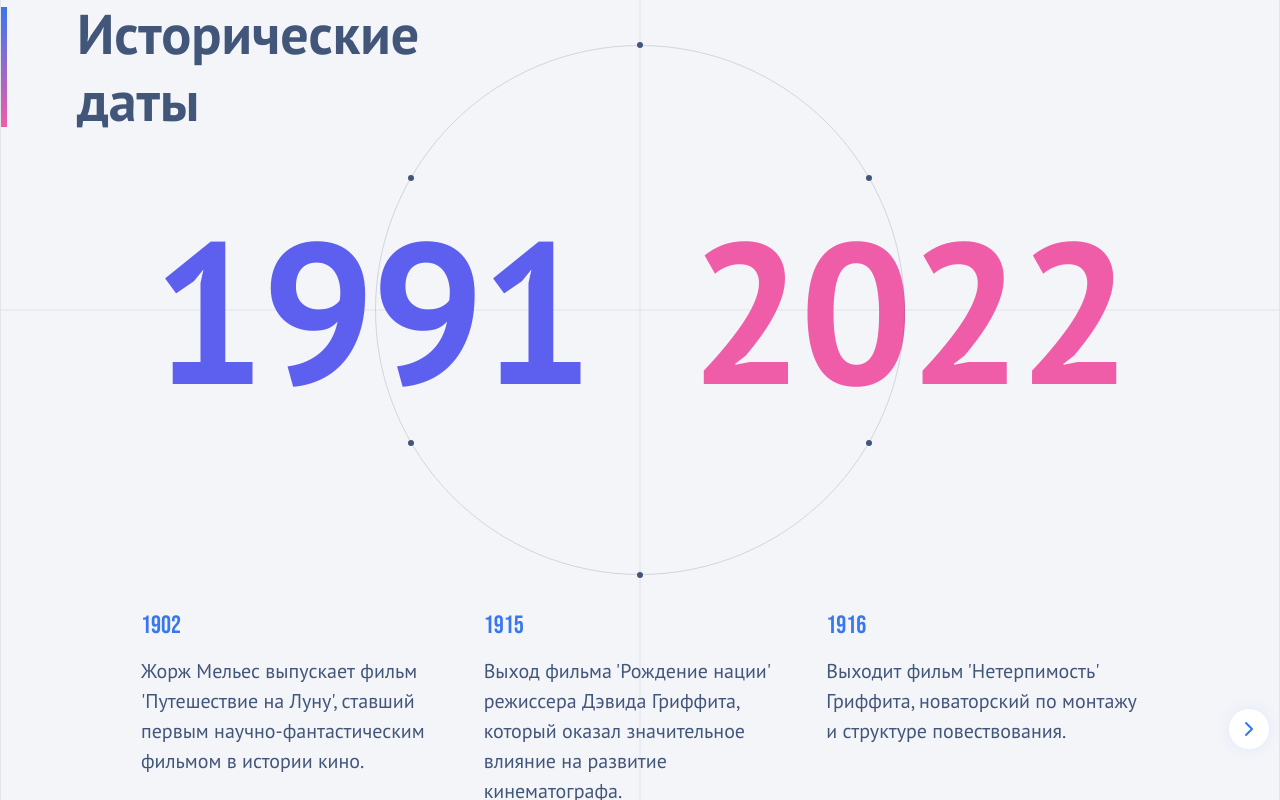
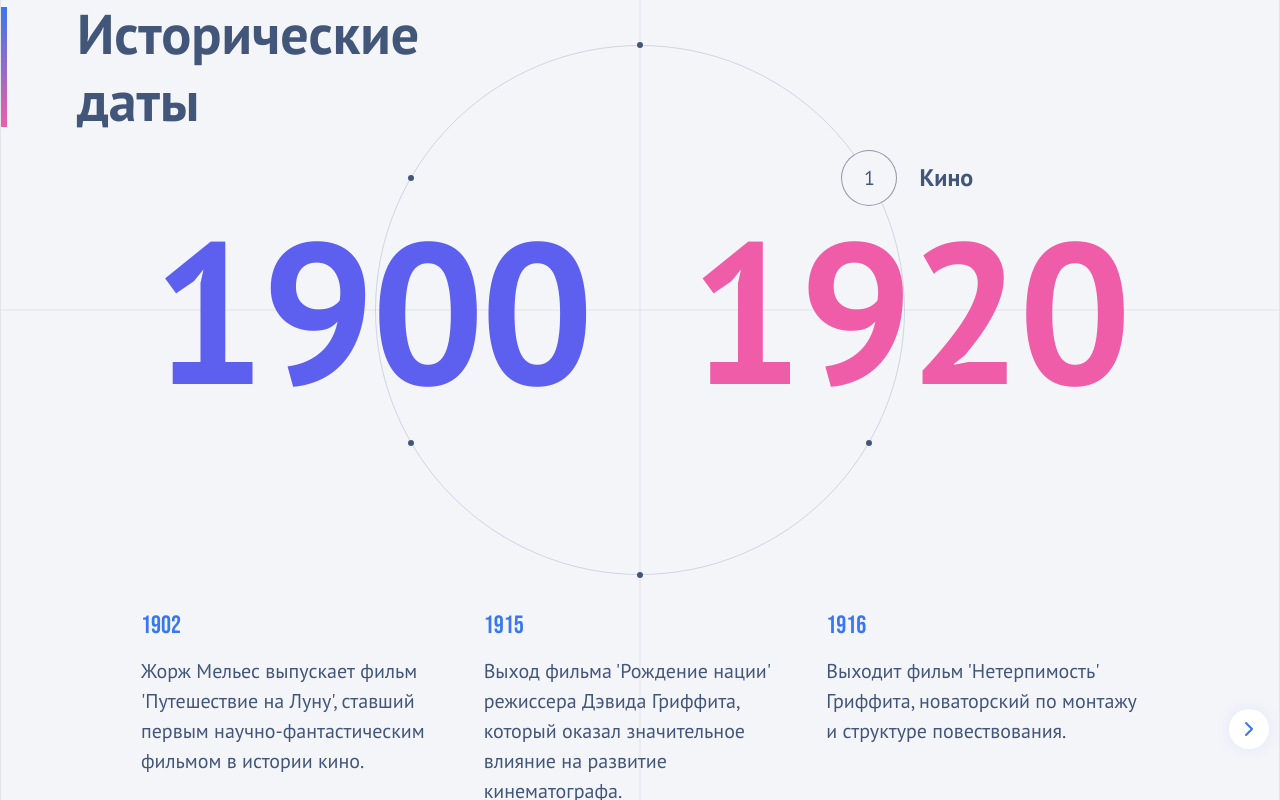
Before and after one commit to Katee-error/timeline-slider, a React (Create React App) app: page / in a window 1280 px wide. Built offline with nearby package versions, Linux system fonts and the light colour scheme.

Commit message:
feat: implement circle timeline with Jotai state management

```diff
--- a/package.json
+++ b/package.json
@@ -11,6 +11,7 @@
     "@types/react": "^18.0.0",
     "@types/react-dom": "^18.0.0",
     "gsap": "^3.12.7",
+    "jotai": "^2.11.1",
     "lucide": "^0.474.0",
     "lucide-react": "^0.474.0",
     "react": "^19.0.0",
@@ -19,7 +20,8 @@
     "sass": "^1.83.4",
     "swiper": "^11.2.1",
     "typescript": "^4.4.2",
-    "web-vitals": "^2.1.0"
+    "web-vitals": "^2.1.0",
+    "zod": "^3.24.1"
   },
   "scripts": {
     "start": "react-scripts start",
--- a/src/components/historical-events/events-wrapper/EventsWrapper.tsx
+++ b/src/components/historical-events/events-wrapper/EventsWrapper.tsx
@@ -2,10 +2,10 @@ import React, { useRef, useState } from "react";
 import { Swiper, SwiperSlide } from "swiper/react";
 import { Swiper as SwiperType } from "swiper";
 import type { Swiper as SwiperInterface } from "swiper/types";
-import historicalData from "../../data/historical-data.json";
 import "swiper/css";
 import { ChevronRight, ChevronLeft } from "lucide-react";
 import "./events-wrapper.scss";
+import { useCurrentPeriod } from "../../../data/hooks";
 
 type ActivePeriod = {
   activePeriod: number;
@@ -16,9 +16,7 @@ export const EventsWrapper: React.FC<ActivePeriod> = ({ activePeriod }) => {
   const [isBeginning, setIsBeginning] = useState(true);
   const [isEnd, setIsEnd] = useState(false);
 
-  const currentPeriod = historicalData.periods.find(
-    (period) => period.id === activePeriod
-  );
+  const currentPeriod = useCurrentPeriod();
 
   return (
     <div className="events-wrapper">
--- a/src/components/timeliine/TimeLine.tsx
+++ b/src/components/timeliine/TimeLine.tsx
@@ -15,7 +15,7 @@ export const Timeline: React.FC = () => {
         <div className="crosshair-wrapper">
           <div className="horizontal-line" />
           <CircleTimeline />
-          <TimeLinePeriod startDate="1991" endDate="2022" />
+          <TimeLinePeriod/>
         </div>
       </TimelineWrapper>
     </>
--- a/src/components/timeliine/circle-timeline/CircleTimeLine.tsx
+++ b/src/components/timeliine/circle-timeline/CircleTimeLine.tsx
@@ -1,22 +1,15 @@
 import React from "react";
 import "./circle-timeline.scss";
+import {
+  useChangeActivePeriodIndex,
+  useTimelinePeriodNames,
+} from "../../../data/hooks";
+import { activePeriodIndexAtom } from "../../../data/atoms";
+import { useAtomValue } from "jotai";
 
-interface TimelinePoint {
-  id: number;
-  angle: number;
-}
+const calculatePosition = (index: number, totalItems: number) => {
+  const angle = ((index + 1) / totalItems) * 360;
 
-const POINTS: TimelinePoint[] = [
-  { id: 1, angle: 60 },
-  { id: 2, angle: 120 },
-  { id: 3, angle: 180 },
-  { id: 4, angle: 240 },
-  { id: 5, angle: 300 },
-  { id: 6, angle: 360 },
-];
-
-export const CircleTimeline: React.FC = () => {
-  const calculatePosition = (angle: number) => {
   const radius = 265;
   const centerX = radius;
   const centerY = radius;
@@ -28,28 +21,44 @@ export const CircleTimeline: React.FC = () => {
   return { x, y };
 };
 
+export const CircleTimeline: React.FC = () => {
+  const periodNames = useTimelinePeriodNames();
+  const activeIndex = useAtomValue(activePeriodIndexAtom);
+  const changeActivePeriodIndex = useChangeActivePeriodIndex();
+
   return (
     <div className="circle-timeline">
       <div className="circle-container">
         <div className="main-circle"></div>
-
-    {POINTS.map((point) => {
-      const position = calculatePosition(point.angle);
+        {periodNames.map(({ index, theme }) => {
+          const position = calculatePosition(index, periodNames.length);
+          const isActive = index === activeIndex;
           return (
+            <div key={index} className="segment-container">
               <div
-          key={point.id}
-          className="segment-point-wrapper"
+                className={`segment-point-wrapper ${isActive ? "active" : ""}`}
                 style={{
                   left: `${position.x}px`,
                   top: `${position.y}px`,
                 }}
+                onClick={() => changeActivePeriodIndex(index)}
               >
-          <div className={`segment-point point-${point.id}`}></div>
+                <div className="segment-point">
+                  <div className="segment-number">{index + 1}</div>
+                </div>
+                {isActive && (
+                  <div
+                    className="active-point-text"
+                    style={{ left: "calc(100% + 20px)" }}
+                  >
+                    {theme}
+                  </div>
+                )}
+              </div>
             </div>
           );
         })}
       </div>
     </div>
-
   );
 };
--- a/src/components/timeliine/circle-timeline/circle-timeline.scss
+++ b/src/components/timeliine/circle-timeline/circle-timeline.scss
@@ -24,6 +24,11 @@
     opacity: 0.2;
   }
 
+  .segment-container {
+    display: flex;
+    align-items: center;
+    gap: 20px;
+  }
   .segment-point-wrapper {
     width: 60px;
     height: 60px;
@@ -45,6 +50,7 @@
         transform: none;
 
         .segment-number {
+          display: block;
           color: #42567a;
           font-weight: 400;
           line-height: 150%;
@@ -55,41 +61,35 @@
   }
 
   .segment-point {
+    position: relative;
     width: 6px;
     height: 6px;
     background: #42567a;
     border-radius: 50%;
     transition: all 0.3s ease;
     cursor: pointer;
+
+    display: flex;
+    align-items: center;
+    justify-content: center;
+
+    .segment-number {
+      display: none;
+    }
+  }
+  .active-point-content {
+    position: absolute;
+    top: 110px;
+    right: -70px;
   }
 
-  .active-point-content {
+  .active-point-text {
     position: absolute;
-    top: 40px;
-    right: 100px;
-    max-width: 400px;
-
-    .active-point-text {
-      font-family: "PT Sans", sans-serif;
-      font-size: 24px;
-      font-weight: 700;
-      color: #42567a;
-      margin-bottom: 20px;
-    }
-
-    .active-point-events {
-      max-height: 300px;
-      overflow-y: auto;
-      padding-right: 20px;
-
-      &::-webkit-scrollbar {
-        width: 3px;
-      }
-
-      &::-webkit-scrollbar-thumb {
-        background-color: #42567a;
-        border-radius: 2px;
-      }
-    }
+    left: calc(100% + 20px);
+    white-space: nowrap;
+    font-family: "PT Sans", sans-serif;
+    font-size: 24px;
+    font-weight: 700;
+    color: #42567a;
   }
 }
--- a/src/components/timeliine/timeline-period/TimeLinePeriod.tsx
+++ b/src/components/timeliine/timeline-period/TimeLinePeriod.tsx
@@ -1,20 +1,15 @@
 import React from "react";
 import "./timeline-period.scss";
+import { useCurrentPeriod } from "../../../data/hooks";
 
-interface TimeLinePeriodProps {
-  startDate: string;
-  endDate: string;
-}
+export const TimeLinePeriod: React.FC = () => {
+  const currentPeriod = useCurrentPeriod();
 
-export const TimeLinePeriod: React.FC<TimeLinePeriodProps> = ({
-  startDate,
-  endDate,
-}) => {
   return (
     <div className="timeline-period">
       <div className="timeline-period__dates">
-        <span className="timeline-period__start-date">{startDate}</span>
-        <span className="timeline-period__end-date">{endDate}</span>
+        <span className="timeline-period__start-date">{currentPeriod.startYear}</span>
+        <span className="timeline-period__end-date">{currentPeriod.endYear}</span>
       </div>
     </div>
   );
--- /dev/null
+++ b/src/data/atoms.ts
@@ -0,0 +1,7 @@
+import { atom } from "jotai";
+import { Period } from "./models";
+import historicalData from "./historical-data.json";
+
+export const timelinePeriodsAtom = atom<Period[]>(historicalData.periods);
+
+export const activePeriodIndexAtom = atom<number>(0);
--- a/src/components/data/historical-data.json
+++ b/src/data/historical-data.json
@@ -2,6 +2,7 @@
   "periods": [
     {
       "id": 1,
+      "angle": 60,
       "startYear": 1900,
       "endYear": 1920,
       "theme": "Кино",
@@ -35,6 +36,7 @@
     },
     {
       "id": 2,
+      "angle": 120,
       "startYear": 1921,
       "endYear": 1940,
       "theme": "Литература",
@@ -68,6 +70,7 @@
     },
     {
       "id": 3,
+      "angle": 180,
       "startYear": 1941,
       "endYear": 1960,
       "theme": "Политика",
@@ -101,6 +104,7 @@
     },
     {
       "id": 4,
+      "angle": 240,
       "startYear": 1961,
       "endYear": 1980,
       "theme": "Наука",
@@ -134,6 +138,7 @@
     },
     {
       "id": 5,
+      "angle": 300,
       "startYear": 1981,
       "endYear": 2000,
       "theme": "Технологии",
@@ -167,6 +172,7 @@
     },
     {
       "id": 6,
+      "angle": 360,
       "startYear": 2001,
       "endYear": 2020,
       "theme": "Музыка",
--- /dev/null
+++ b/src/data/hooks.ts
@@ -0,0 +1,28 @@
+import { useAtomValue, useSetAtom } from "jotai";
+import { activePeriodIndexAtom, timelinePeriodsAtom } from "./atoms";
+import { useCallback } from "react";
+
+export const useCurrentPeriod = () => {
+  const periods = useAtomValue(timelinePeriodsAtom);
+  const index = useAtomValue(activePeriodIndexAtom);
+  return periods[index];
+};
+
+export const useTimelinePeriodNames = () => {
+  const periods = useAtomValue(timelinePeriodsAtom);
+  return periods.map(({ theme }, index) => ({ index, theme }));
+};
+
+export const useChangeActivePeriodIndex = () => {
+  const setActivePeriodIndex = useSetAtom(activePeriodIndexAtom);
+  const periods = useAtomValue(timelinePeriodsAtom);
+  const activeIndex = useAtomValue(activePeriodIndexAtom);
+
+  return useCallback(
+    (index: number) => {
+      if (index >= 0 && index < periods.length && index !== activeIndex)
+        setActivePeriodIndex(index);
+    },
+    [setActivePeriodIndex, periods.length, activeIndex]
+  );
+};
--- /dev/null
+++ b/src/data/models.ts
@@ -0,0 +1,14 @@
+export type HistoricalEvent = {
+  id: number;
+  title: string;
+  description: string;
+};
+
+export type Period = {
+  id: number;
+  angle: number;
+  startYear: number;
+  endYear: number;
+  theme: string;
+  events: HistoricalEvent[];
+};
```
Also changed, not shown: 1 other file (tests, documents, lock files or other folders). Lines whose indentation alone changed are shown as unchanged.
